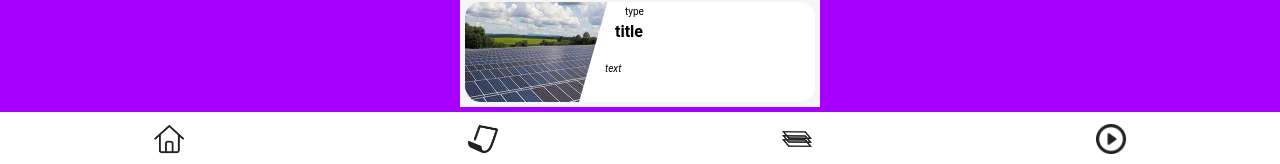
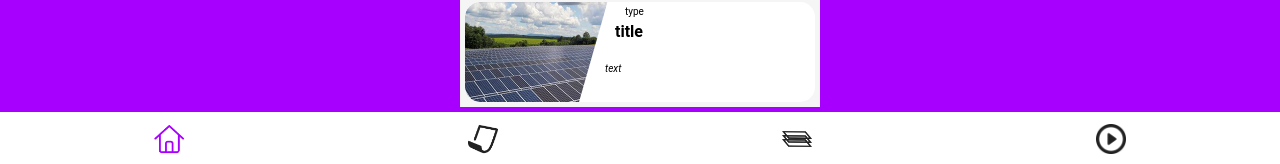
Before and after one commit to luiz-lvj/navi-tech-journey-2022, a React (Create React App) app: page /home in a window 1280 px wide. Shown: the part 633-797 px from the top of the page. Built offline with nearby package versions, Linux system fonts and the light colour scheme.

Commit message:
mudanca de cor nas rotas

```diff
--- a/src/components/Footer.js
+++ b/src/components/Footer.js
@@ -8,53 +8,60 @@ import PanelYET from "../imgs/icon_panel_1.png";
 import SimGO from "../imgs/icon_sim_0.png";
 import SimYET from "../imgs/icon_sim_1.png";
 import styled from 'styled-components';
+import { useLocation, useNavigate } from "react-router-dom";
 
 
 const Footer = () => {
-    // constructor(){
-    //     super()
-
-    //     this.state = {msg : 'Hi, There!'}
-
-    //     handleClick = () {
-    //         this.setState({msg : 'Welcome to the React world!'})
-    //     }
-    // }
+    const history = useNavigate();
+    const location = useLocation();
 
     return (
         <Box>
+            {console.log(location)}
             <Column>
-                <FooterLink href="./home">
+                <FooterLink >
                     <i className="icone-home">
                         <HomeStyle>
-                            <img src={HomeGO} alt="Home" />
+                            <img
+                            onClick={() => history("/home")}
+                            src={location.pathname == "/home" ? HomeYET : HomeGO}
+                            alt="Home" />
                         </HomeStyle>
                     </i>
                 </FooterLink>
             </Column>
             <Column>
-                <FooterLink href="./history">
+                <FooterLink >
                     <i className="icone-history">
                         <HistStyle>
-                            <img src={HistGO} alt="History" />
+                            <img
+                            onClick={() => history("/history")}
+                            src={location.pathname == "/history" ? HomeYET : HistGO}
+                            alt="History" />
                         </HistStyle>
                     </i>
                 </FooterLink>
             </Column>
             <Column>
-                <FooterLink href="./parklist">
+                <FooterLink >
                     <i className="icone-parks">
                         <PanelStyle>
-                            <img src={PanelGO} alt="Parks" />
+                            <img
+                            onClick={() => history("/parklist")}
+                            src={location.pathname == "/parklist" ?  PanelYET : PanelGO}
+                            alt="Parks" />
                         </PanelStyle>
                     </i>
                 </FooterLink>
             </Column>
             <Column>
-                <FooterLink href="./simulate">
+                <FooterLink>
                     <i className="icone-simulate">
                         <SimStyle>
-                            <img src={SimGO} alt="Simulate" />
+                            <img
+                            onClick={() => history("/simulate")}
+                            src={ location.pathname == "/simulate" ? SimYET : SimGO }
+                            alt="Simulate" />
                         </SimStyle>
                     </i>
                 </FooterLink>
```
